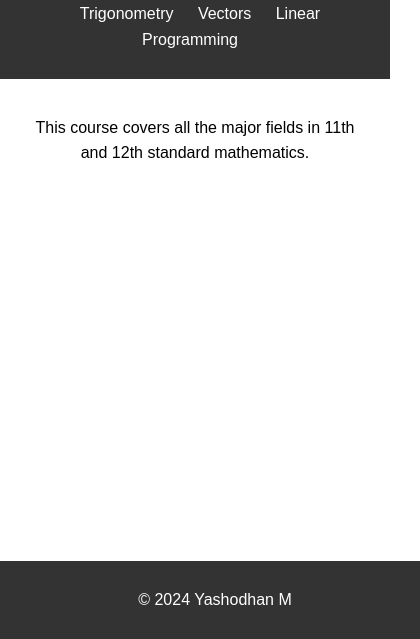
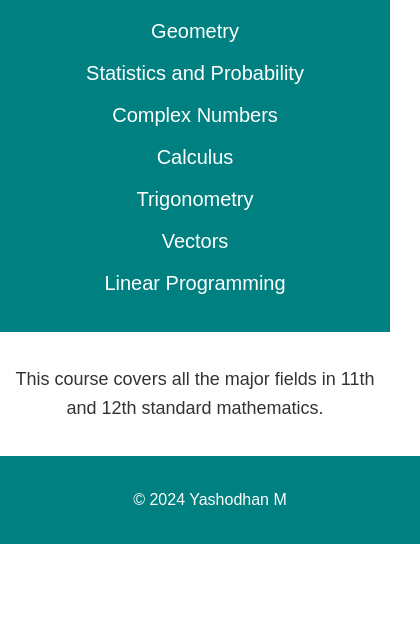
Before and after one commit to mrugasheersha/mrugasheersha.github.io, a plain HTML site: page index.html in a window 390 px wide. Shown: the part 205-844 px from the top of the page, 420 px wide, since content can reach past the window. Drawn offline with Linux system fonts and the light colour scheme.

Commit message:
Changed the style a little bit

```diff
--- a/css/styles.css
+++ b/css/styles.css
@@ -1,13 +1,18 @@
+/* styles.css */
+
+/* Basic reset */
 body {
     font-family: Arial, sans-serif;
     margin: 0;
     padding: 0;
     line-height: 1.6;
+    background-color: #FFFFFF; /* White background */
+    color: #333333; /* Charcoal text color */
 }
 
-header {
-    background: #333;
-    color: #fff;
+header, footer {
+    background-color: #008080; /* Teal */
+    color: #FFFFFF;
     padding: 10px 20px;
     text-align: center;
 }
@@ -23,8 +28,12 @@ nav ul li {
 }
 
 nav ul li a {
-    color: #fff;
+    color: #ffffff; /* Dark Cyan */
     text-decoration: none;
+}
+
+nav ul li a:hover {
+    text-decoration: underline;
 }
 
 main {
@@ -33,11 +42,42 @@ main {
 }
 
 footer {
-    background: #333;
-    color: #fff;
-    text-align: center;
-    padding: 10px 20px;
     position: fixed;
     width: 100%;
     bottom: 0;
+    background-color: #008080; /* Teal footer */
+    color: #FFFFFF;
 }
+
+/* Mobile Styles */
+@media screen and (max-width: 600px) {
+    header, footer {
+        padding: 15px;
+        font-size: 18px;
+    }
+
+    nav ul {
+        padding: 0;
+        text-align: center;
+    }
+
+    nav ul li {
+        display: block;
+        margin: 10px 0;
+    }
+
+    nav ul li a {
+        font-size: 20px;
+    }
+
+    main {
+        padding: 15px;
+        font-size: 18px;
+    }
+
+    footer {
+        position: static;
+        padding: 15px;
+        font-size: 16px;
+    }
+}
```
